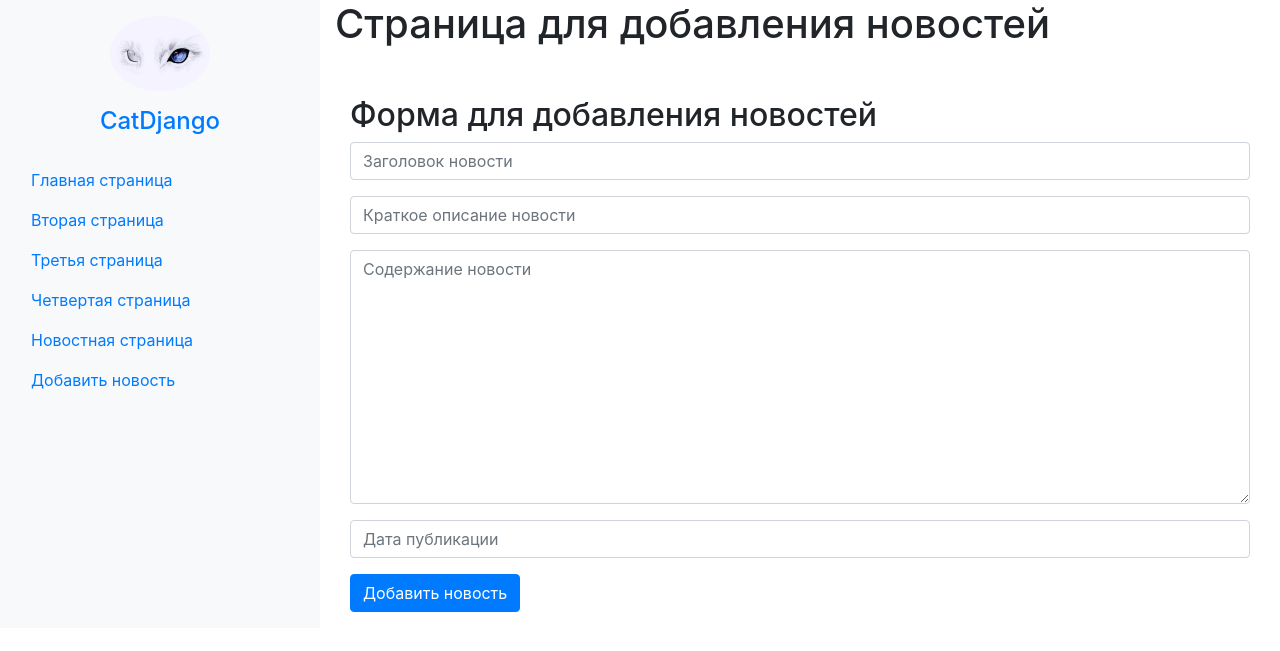
After one commit to TyTPa/project_web_DG, a Django app: page /news/create_news in a window 1280 px wide. The commit adds this page. Shown: the top 651 px of the page. Run offline with Django 5.2, Linux system fonts and the light colour scheme; some libraries are stand-ins or nearby versions.

Commit message:
не работает постирование новости,

```diff
--- a/ZeroCoder/main/templates/main/layoute.html
+++ b/ZeroCoder/main/templates/main/layoute.html
@@ -26,6 +26,7 @@
                     <a class="nav-link" href="{% url 'data' %}">Третья страница</a>
                     <a class="nav-link" href="{% url 'test' %}">Четвертая страница</a>
                     <a class="nav-link" href="{% url 'news_home' %}">Новостная страница</a>
+                    <a class="nav-link" href="{% url 'add_news' %}">Добавить новость</a>
                 </nav>
             </aside>
             <main class="col-md-9">
--- /dev/null
+++ b/ZeroCoder/news/forms.py
@@ -0,0 +1,14 @@
+from .models import News_post
+from django.forms import ModelForm,TextInput,Textarea,DateTimeInput
+
+class News_postForm(ModelForm):
+	class Meta:
+		model = News_post
+		fields = ['title', 'short_description', 'text', 'pub_date']
+		widgets = {
+			'title': TextInput(attrs={'class': 'form-control', 'placeholder': 'Заголовок новости'}),
+			'short_description': TextInput(attrs={'class': 'form-control', 'placeholder': 'Краткое описание новости'}),
+			'text': Textarea(attrs={'class': 'form-control', 'placeholder': 'Содержание новости'}),
+			'pub_date': DateTimeInput(attrs={'class': 'form-control', 'placeholder': 'Дата публикации'}),
+
+		}
--- a/ZeroCoder/news/models.py
+++ b/ZeroCoder/news/models.py
@@ -7,7 +7,7 @@ class News_post(models.Model):
 	short_description = models.CharField('Краткое описание новости', max_length=200)
 	text = models.TextField('Новость')
 	pub_date = models.DateTimeField('Дата публикации')
-	user = models.ForeignKey(User, on_delete=models.CASCADE, verbose_name='Автор', default=1)
+	user = models.ForeignKey(User, on_delete=models.CASCADE)
 
 	def __str__(self):
 		return self.title
--- /dev/null
+++ b/ZeroCoder/news/templates/news/add_new_post.html
@@ -0,0 +1,32 @@
+{% extends 'main/layoute.html' %}
+
+{% block title %}
+	<title>Страница для добавления новостей</title>
+{% endblock %}
+{{form}}
+{% block content %}
+<h1>Страница для добавления новостей</h1>
+    <div class="container mt-5">
+        <h2>Форма для добавления новостей</h2>
+        <form method="post">
+             {% csrf_token %}
+            <div class="form-group">
+				{{form.title}}
+            </div>
+            <div class="form-group">
+                {{form.short_description}}
+            </div>
+            <div class="form-group">
+               {{form.text}}
+            </div>
+            <div class="form-group">
+
+                {{ form.pub_date }}
+
+            </div>
+
+            <button type="submit" class="btn btn-primary">Добавить новость</button>
+        </form>
+        <p>{{error}}</p>
+    </div>
+{% endblock %}
--- a/ZeroCoder/news/urls.py
+++ b/ZeroCoder/news/urls.py
@@ -2,4 +2,5 @@ from django.urls import path
 from .import views
 urlpatterns = [
     path('', views.home, name='news_home'),
+    path('create_news', views.create_news, name='add_news'),
 ]
--- a/ZeroCoder/news/views.py
+++ b/ZeroCoder/news/views.py
@@ -1,16 +1,33 @@
-from django.shortcuts import render
+from django.shortcuts import render,redirect
 from .models import News_post
+from .forms import News_postForm
 
 def home(request):
-	news = News_post.objects.all()
-	return render(request, 'news/news.html',{'news': news})
+    news = News_post.objects.all()
+    return render(request, 'news/news.html',{'news': news})
 # Create your views here.
 
 def my_view(request):
 # Проверяем, аутентифицирован ли пользователь
-       if request.user.is_authenticated:
-           username = request.user.username
-       else:
-           username = 'Гость'
+    if request.user.is_authenticated:
+        username = request.user.username
+    else:
+        username = 'Гость'
+    return render(request, 'my_template.html', {'username': username})
 
-       return render(request, 'my_template.html', {'username': username})
+def create_news(request):
+        error=''
+        if request.method == 'POST':
+            form = News_postForm(request.POST)            # Сюда сохранится информация от пользователя.
+
+            if form.is_valid():
+                news_post = form.save(commit=False)
+                news_post.user = request.user  # Установите автора текущим пользователем
+                news_post.save()
+                return redirect ('news_home')
+
+            else:
+                error = "Данные были заполнены некорректно"
+
+        form = News_postForm()
+        return render(request, 'news/add_new_post.html', {'form': form, 'error': error})
```
Also changed, not shown: ZeroCoder/db.sqlite3.
